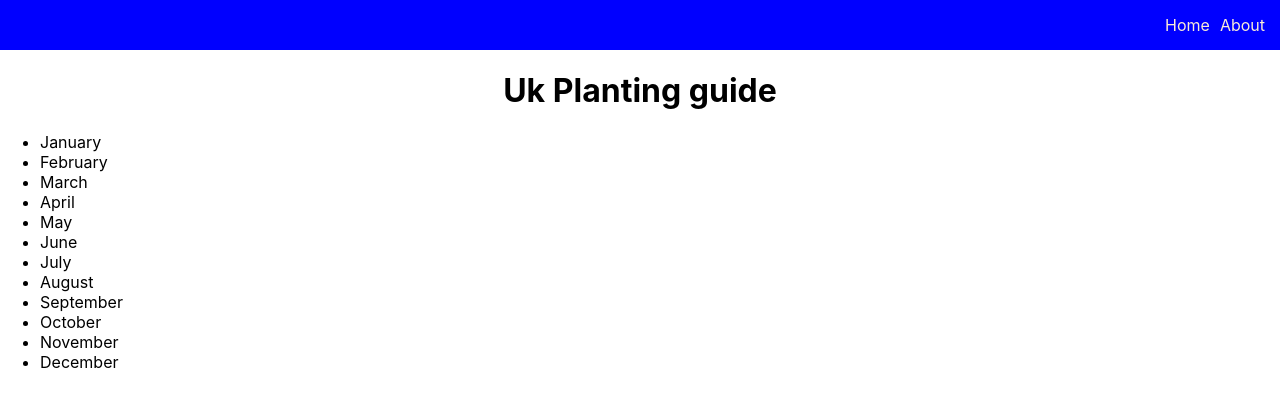
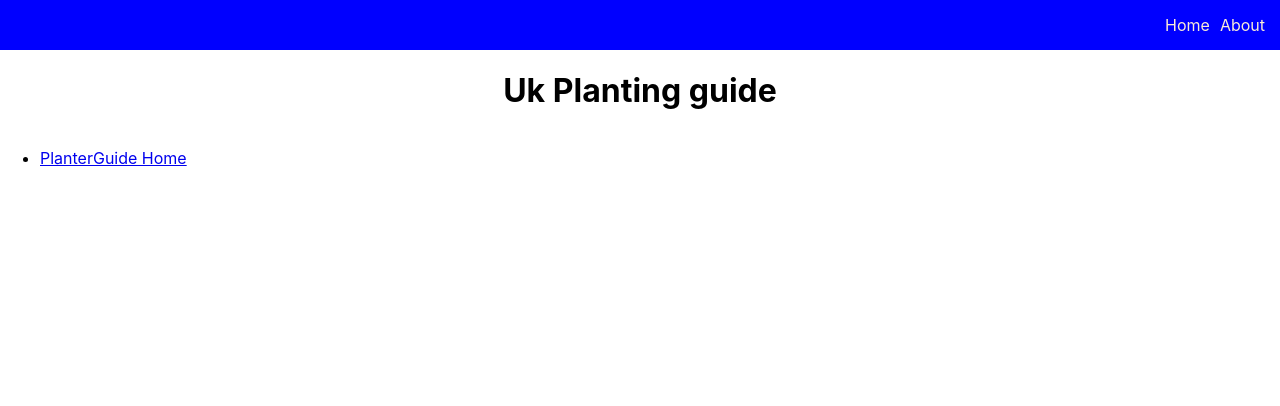
Before and after one commit to Dukewendo/planterguide, a React (Create React App) app: page / in a window 1280 px wide. Shown: the top 406 px of the page. Built offline with nearby package versions, Linux system fonts and the light colour scheme.

Commit message:
adding planterguide routes

```diff
--- a/package.json
+++ b/package.json
@@ -8,6 +8,8 @@
     "@testing-library/user-event": "^13.5.0",
     "react": "^18.2.0",
     "react-dom": "^18.2.0",
+    "react-router-dom": "^6.17.0",
+    "react-router-hash-link": "^2.4.3",
     "react-scripts": "5.0.1",
     "web-vitals": "^2.1.4"
   },
--- a/src/components/Monthlist.jsx
+++ b/src/components/Monthlist.jsx
@@ -1,22 +1,24 @@
-import React from 'react'
+import React from "react";
+import { HashRouter, Route, Routes, Link } from "react-router-dom";
+
+import "../components/monthlist.css";
+
+import Planterguide from "./Planterguide";
 
 export default function Monthlist() {
   return (
-    <div className="monthlist-container">
-        <ul className='month-list'>
-            <li>January</li>
-            <li>February</li>
-            <li>March</li>
-            <li>April</li>
-            <li>May</li>
-            <li>June</li>
-            <li>July</li>
-            <li>August</li>
-            <li>September</li>
-            <li>October</li>
-            <li>November</li>
-            <li>December</li>
+    <HashRouter basename="/">
+      <div className="monthlist-container">
+        <ul>
+          <li>
+            <Link to="/planterguide">PlanterGuide Home</Link>
+          </li>
         </ul>
-    </div>
-  )
+
+        <Routes>
+          <Route path="/planterguide" element={<Planterguide/>} />
+        </Routes>
+      </div>
+    </HashRouter>
+  );
 }
--- /dev/null
+++ b/src/components/Planterguide.jsx
@@ -0,0 +1,7 @@
+import React from 'react'
+
+export default function Planterguide() {
+  return (
+    <div>Planterguide Main</div>
+  )
+}
--- a/src/components/monthlist.css
+++ b/src/components/monthlist.css
@@ -0,0 +1,12 @@
+.monthlist-container {
+  display: flex;
+}
+
+.month-list {
+  list-style-type: none;
+  margin-left: -20px;
+}
+
+.month-list-item {
+  margin-top: 15px;
+}
```
Also changed, not shown: src/components/planterguide.css (added), 1 other file (tests, documents, lock files or other folders).
